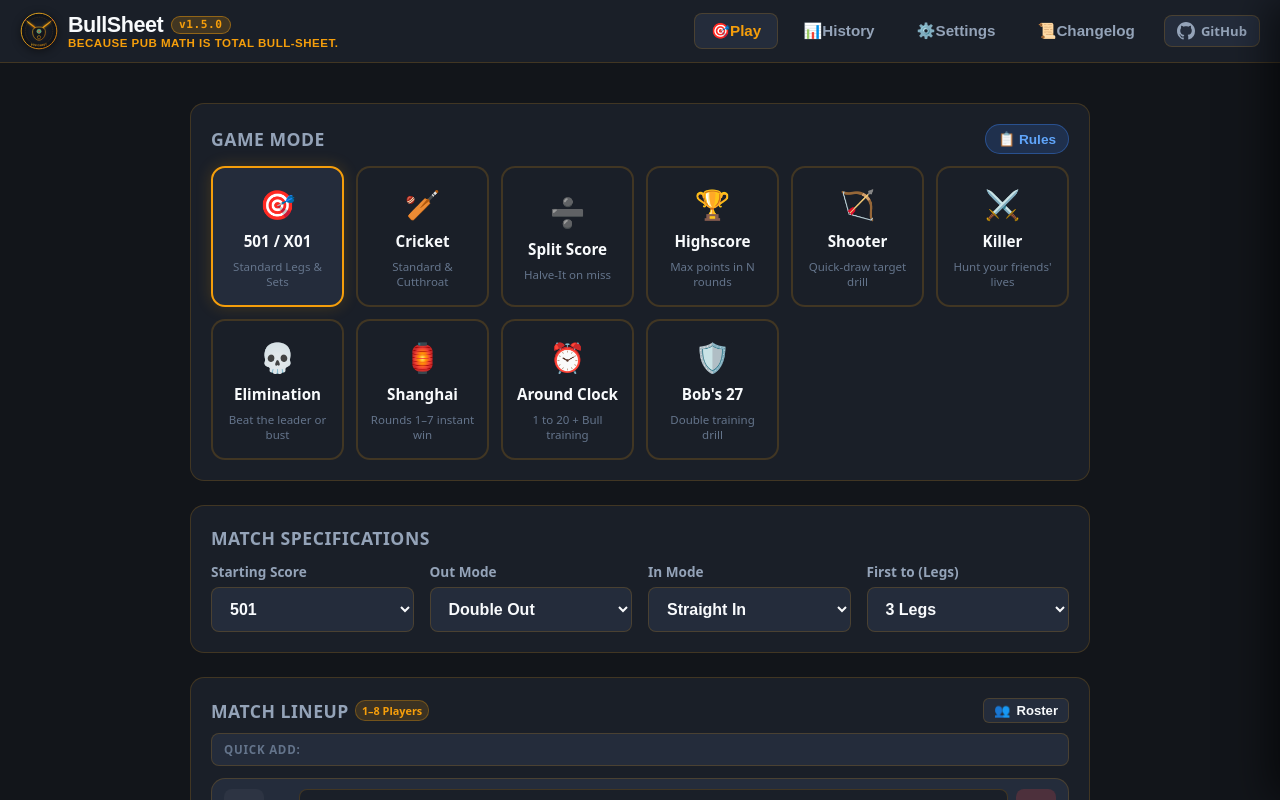
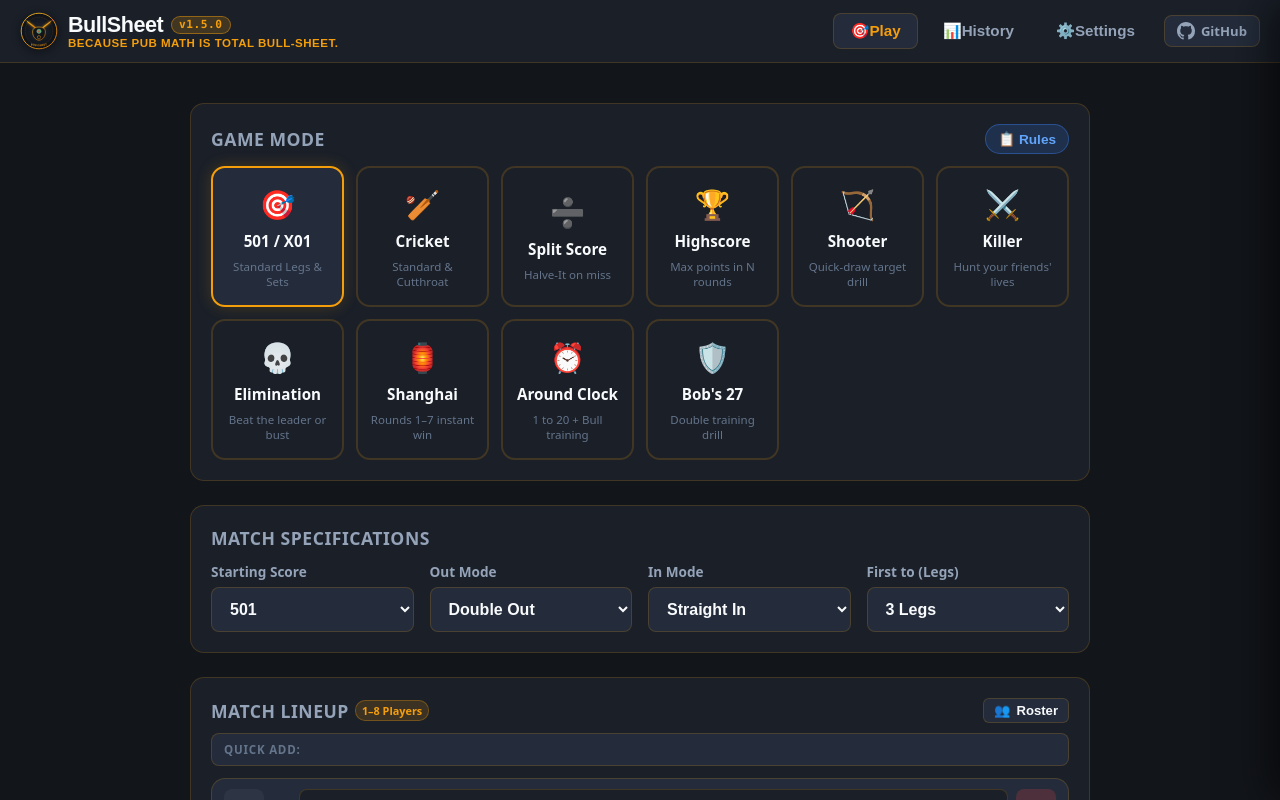
Before and after one commit to ziyuonmain/bull-sheet, a website with bundled scripts: page index.html in a window 1280 px wide. Built offline with nearby package versions, Linux system fonts and the light colour scheme.

Commit message:
fix(ui): remove redundant Changelog button from header navigation bar

```diff
--- a/index.html
+++ b/index.html
@@ -48,9 +48,6 @@
           </button>
           <button class="nav-tab-btn" data-target="view-settings" type="button" title="Audio & Settings">
             <span class="tab-icon">⚙️</span><span class="tab-label">Settings</span>
-          </button>
-          <button class="nav-tab-btn" data-target="view-changelog" type="button" title="Release Changelog">
-            <span class="tab-icon">📜</span><span class="tab-label">Changelog</span>
           </button>
         </nav>
         <a href="https://github.com/ziyuonmain/bull-sheet" target="_blank" rel="noopener noreferrer" class="btn-github-link" title="View Source on GitHub">
```
Also changed, not shown: tests/e2e/e2e.test.js (+5 -0 lines).
